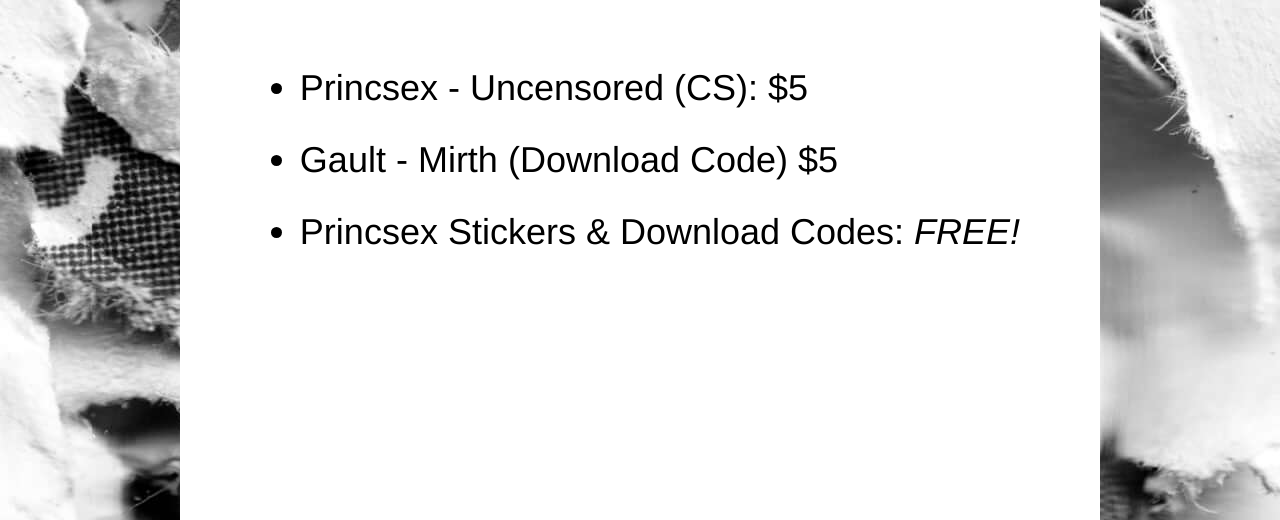
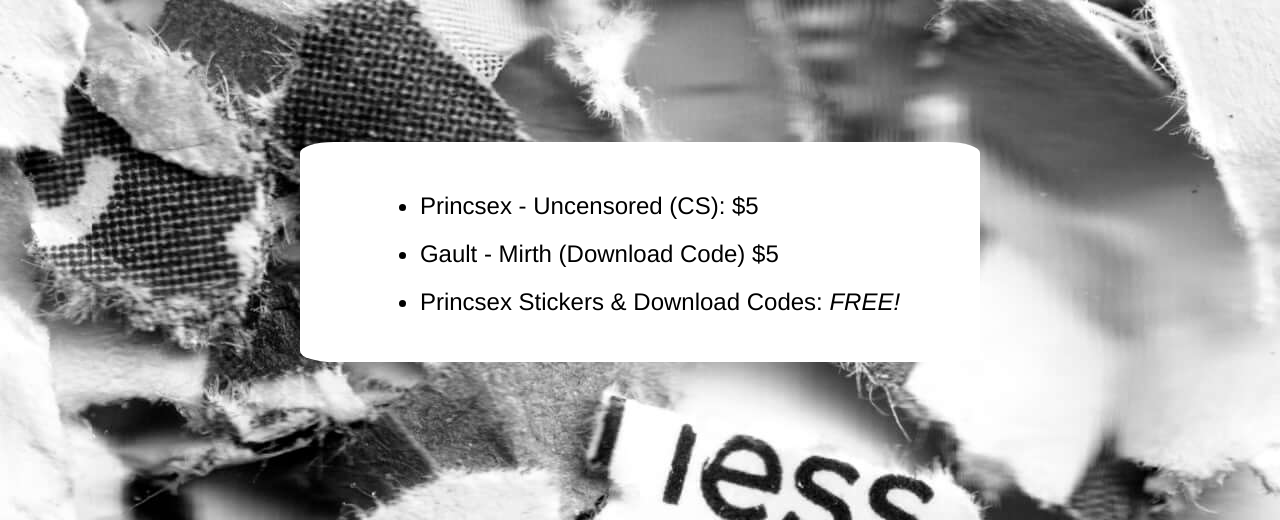
Before and after one commit to sadsappyabhi/abhiche, a plain HTML site: page merch-sheet/index.html in a window 1280 px wide. Shown: the part 280-800 px from the top of the page. Drawn offline with Linux system fonts and the light colour scheme.

Commit message:
updated .body margins to include more of background image, exported PDF for printing

```diff
--- a/merch-sheet/styles.css
+++ b/merch-sheet/styles.css
@@ -21,17 +21,19 @@
 }
 
 .body {
-    padding: 2rem 5rem;
+    padding: 1rem 5rem;
     flex: 1;
     background-color: white;
     display: flex;
     flex-direction: column;
     justify-content: space-between;
+    max-height: 35%;
+    border-radius: 5%;
 }
 
 body {
     font-family: Helvetica, Cambria, 'Courier New';
-    font-size: 36px;
+    font-size: 24px;
     line-height: 2em;
     margin: 0;
 }
@@ -47,3 +49,7 @@
     flex: 1;
     overflow: hidden;
 }
+
+ul {
+    text-decoration: none;
+}
```
